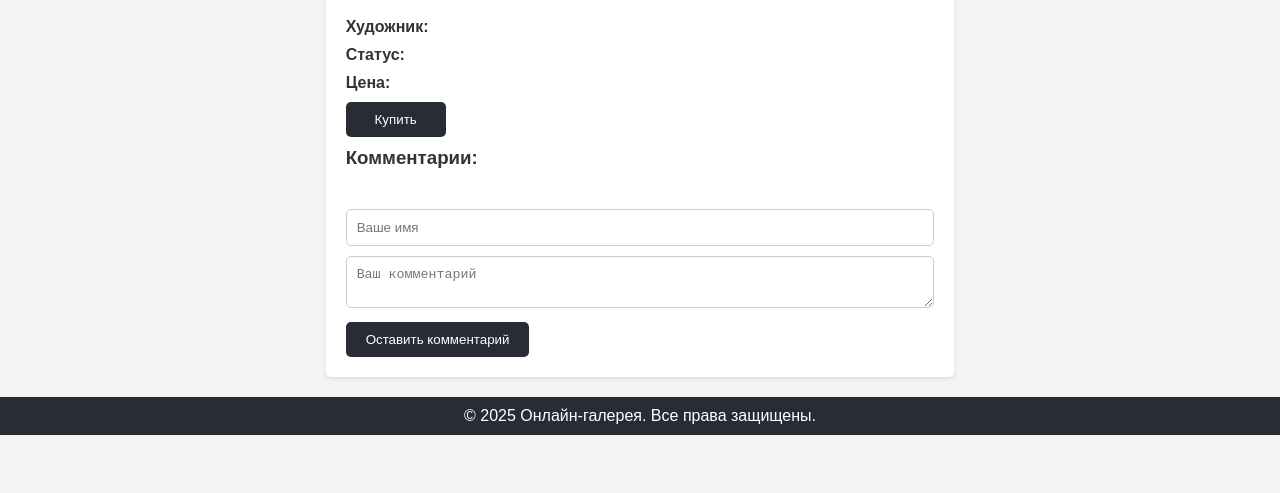
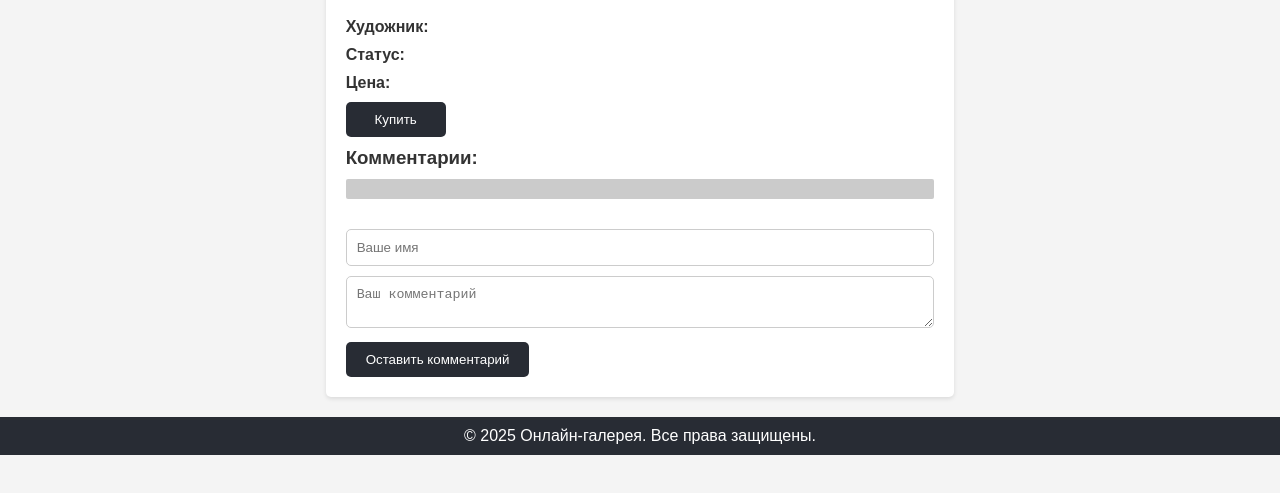
Before and after one commit to leritt/practic_art-gallery, a website: page public/artwork.html in a window 1280 px wide. Shown: the part 193-686 px from the top of the page. Drawn offline with Linux system fonts and the light colour scheme.

Commit message:
Изменена стилизация комментариев

```diff
--- a/public/css/styles.css
+++ b/public/css/styles.css
@@ -141,3 +141,11 @@ button.disabled {
 #comment-form button:hover {
   background-color: #3e444f;
 }
+
+#comments-list {
+  list-style: none;
+  padding: 10px;
+  margin: 0;
+  border-radius: 2px;
+  background-color: rgb(203, 203, 203);
+}
```
